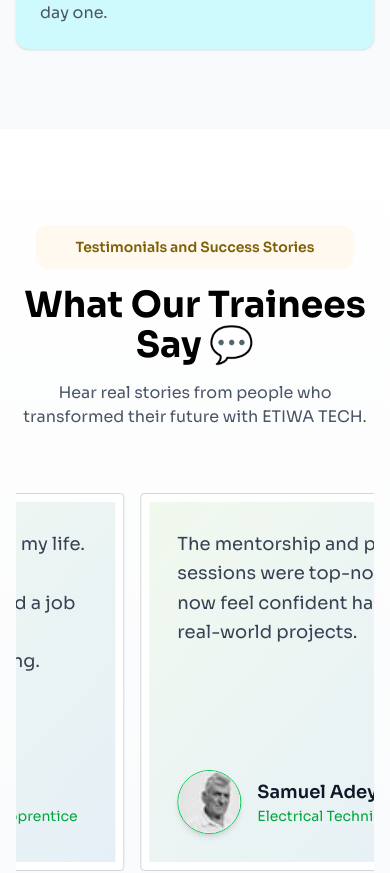
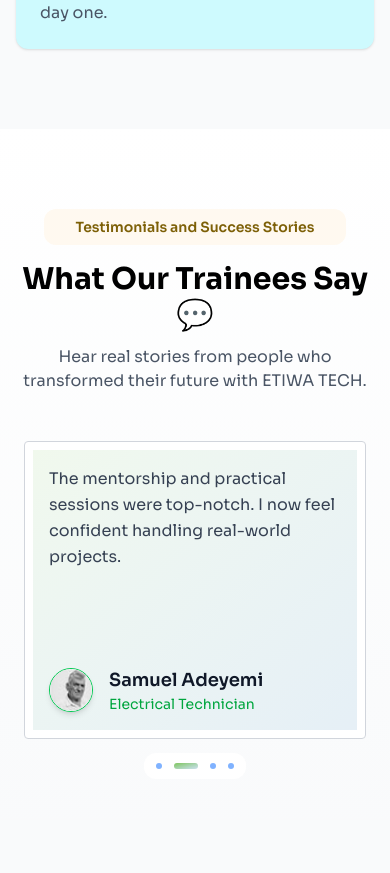
Before and after one commit to Olawoyin1/etiwa, a React (Vite) app: page / in a window 390 px wide. Shown: the part 6767-7640 px from the top of the page. Built offline with nearby package versions, Linux system fonts and the light colour scheme.

Commit message:
all done

```diff
--- a/src/components/TestimonialsSection.tsx
+++ b/src/components/TestimonialsSection.tsx
@@ -1,179 +1,9 @@
-
-// import React from "react";
-// import Slider from "react-slick";
-
-// interface Testimonial {
-//   id: number;
-//   name: string;
-//   role: string;
-//   quote: string;
-//   image: string;
-// }
-
-// const testimonials: Testimonial[] = [
-//   {
-//     id: 1,
-//     name: "Aisha Bello",
-//     role: "Construction Apprentice",
-//     quote:
-//       "ETIWA TECH changed my life. I gained hands-on experience and landed a job immediately after completing the training.",
-//     image: "../../Images/profile.png",
-//   },
-//   {
-//     id: 2,
-//     name: "Samuel Adeyemi",
-//     role: "Electrical Technician",
-//     quote:
-//       "The mentorship and practical sessions were top-notch. I now feel confident handling real-world projects.",
-//     image: "../../Images/test1.png",
-//   },
-//   {
-//     id: 3,
-//     name: "Grace Okafor",
-//     role: "HVAC Trainee",
-//     quote:
-//       "From zero knowledge to full employment — ETIWA TECH provided me with the tools and support to succeed.",
-//     image: "../../Images/profile.png",
-//   },
-//   {
-//     id: 4,
-//     name: "Chinedu Obi",
-//     role: "Solar PV Installer",
-//     quote:
-//       "The training opened doors for me in renewable energy. I'm now self-employed and running my own projects.",
-//     image: "../../Images/test2.png",
-//   },
-// ];
-
-// // ✅ Trick: duplicate array 3x for seamless loop
-// const infiniteTestimonials = [...testimonials, ...testimonials, ...testimonials];
-
-// const SmoothScrollTestimonials: React.FC = () => {
-//   //  const settings = {
 
 
-//   //   dots: false,
-//   //   infinite: true,
-//   //   slidesToShow: 2, // ✅ Desktop default
-//   //   slidesToScroll: 1,
-//   //   autoplay: true,
-//   //   autoplaySpeed: 0,
-//   //   speed: 9000,
-//   //   cssEase: "linear",
-//   //   pauseOnHover: true,
-//   //   arrows: false,
-//   //   swipe: true, // ✅ Enable swipe on mobile
-//   //    responsive: [
-//   //         {
-//   //           breakpoint: 1024, // Tablets
-//   //           settings: {
-//   //             slidesToShow: 2,
-//   //           }
-//   //         },
-//   //         {
-//   //           breakpoint: 768, // Mobile landscape
-//   //           settings: {
-//   //             slidesToShow: 1,
-//   //           }
-//   //         },
-//   //         {
-//   //           breakpoint: 480, // Mobile portrait
-//   //           settings: {
-//   //             slidesToShow: 1,
-//   //           }
-//   //         }
-//   //       ]
-//   // };
-
-
-//   const settings = {
-//         dots: true,
-//   infinite: true,
-//   autoplay: true,
-//     // autoplaySpeed: 0,
-//     // speed: 9000,
-//   slidesToShow: 2,
-//   slidesToScroll: 1,
-//   // autoplay: true,
-//   speed: 1500,
-//   autoplaySpeed: 3500,
-//   cssEase: "ease-in-out",
-//   arrows: false,
-//   centerMode: true,
-//   centerPadding: "0px",
-//         responsive: [
-//           {
-//             breakpoint: 1024, // Tablets
-//             settings: {
-//               slidesToShow: 2,
-//             }
-//           },
-//           {
-//             breakpoint: 768, // Mobile landscape
-//             settings: {
-//               slidesToShow: 1,
-//             }
-//           },
-//           {
-//             breakpoint: 480, // Mobile portrait
-//             settings: {
-//               slidesToShow: 1,
-//             }
-//           }
-//         ]
-//       };
-
-
-//   return (
-//     <section className="py-24 bg-gradient-to-b from-white to-gray-50">
-//       <div className="max-w-7xl mx-auto px-4 md:px-0">
-//         {/* Section Header */}
-//         <div className="text-center mb-16">
-//           <div className="inline-block mb-4 bg-[#FFF9F0] text-[#7D6007] text-sm font-semibold px-10 py-3 rounded-xl">
-//             Testimonials and Success Stories
-//           </div>
-//           <h2 className="text-4xl font-bold mb-4">What Our Trainees Say 💬</h2>
-//           <p className="text-gray-600 max-w-2xl mx-auto">
-//             Hear real stories from people who transformed their future with ETIWA TECH.
-//           </p>
-//         </div>
-
-//         {/* Slider */}
-//         <Slider {...settings}>
-//           {infiniteTestimonials.map((t, idx) => (
-//             <div key={`${t.id}-${idx}`} className="px-6">
-//               <div className="bg-white rounded border border-gray-300 p-2 hover:shadow transition-all duration-500">
-//                 <div className="bg-gradient-to-br from-[#70BF49]/10 to-[#0062A7]/10 h-90 p-7 flex flex-col justify-between">
-//                   <div>
-//                     <p className="text-gray-700 text-lg leading-relaxed mb-6">{t.quote}</p>
-//                   </div>
-//                   <div className="flex items-center gap-4 mt-6">
-//                     <img
-//                       src={t.image}
-//                       alt={t.name}
-//                       className="w-16 h-16 rounded-full object-cover border border-green-500 shadow-md"
-//                     />
-//                     <div>
-//                       <h4 className="text-lg font-semibold text-gray-900">{t.name}</h4>
-//                       <p className="text-green-600 text-sm">{t.role}</p>
-//                     </div>
-//                   </div>
-//                 </div>
-//               </div>
-//             </div>
-//           ))}
-//         </Slider>
-//       </div>
-//     </section>
-//   );
-// };
-
-// export default SmoothScrollTestimonials;
-
-
-
-import React from "react";
+// SmoothScrollTestimonials.tsx
+import React, { useLayoutEffect, useState } from "react";
 import Slider from "react-slick";
+import { motion } from "framer-motion";
 
 interface Testimonial {
   id: number;
@@ -184,7 +14,7 @@
 }
 
 const testimonials: Testimonial[] = [
-  {
+   {
     id: 1,
     name: "Aisha Bello",
     role: "Construction Apprentice",
@@ -219,66 +49,102 @@
 ];
 
 const SmoothScrollTestimonials: React.FC = () => {
-    const settings = {
-    dots: false,
+  // slidesToShow will be computed synchronously using useLayoutEffect
+  const [slidesToShow, setSlidesToShow] = useState<number>(3);
+  const [ready, setReady] = useState(false);
+    const [currentSlide, setCurrentSlide] = useState(0);
+
+  // compute slidesToShow based on width
+  const calcSlides = (w: number) => {
+    if (w >= 1024) return 3; // desktop
+    if (w >= 768) return 2; // tablet
+    return 1; // mobile
+  };
+
+  // useLayoutEffect so it runs before paint (prevents flash of wrong layout)
+  useLayoutEffect(() => {
+    const setInitial = () => {
+      const w = window.innerWidth;
+      setSlidesToShow(calcSlides(w));
+      setReady(true);
+    };
+
+    setInitial();
+
+    // use matchMedia listeners for better responsiveness to orientation changes
+    const mm1024 = window.matchMedia("(min-width: 1024px)");
+    const mm768 = window.matchMedia("(min-width: 768px)");
+
+    const handler = () => {
+      setSlidesToShow(calcSlides(window.innerWidth));
+    };
+
+    // modern addEventListener on MediaQueryList
+    if (mm1024.addEventListener) mm1024.addEventListener("change", handler);
+    else mm1024.addListener(handler);
+
+    if (mm768.addEventListener) mm768.addEventListener("change", handler);
+    else mm768.addListener(handler);
+
+    window.addEventListener("resize", handler);
+
+    return () => {
+      if (mm1024.removeEventListener) mm1024.removeEventListener("change", handler);
+      else mm1024.removeListener(handler);
+
+      if (mm768.removeEventListener) mm768.removeEventListener("change", handler);
+      else mm768.removeListener(handler);
+
+      window.removeEventListener("resize", handler);
+    };
+    // empty deps - run once
+    // eslint-disable-next-line react-hooks/exhaustive-deps
+  }, []);
+
+  // only render slider after initial measurement (avoids incorrect initial slides)
+  if (!ready) return null;
+
+  const settings = {
+    // dots: true,
     infinite: true,
-    slidesToShow: 2,
+    slidesToShow,
     slidesToScroll: 1,
     autoplay: true,
-    speed: 4000,
-    autoplaySpeed: 4000,
-    cssEase: "linear",
-    responsive: [
-  {
-    breakpoint: 1024,
-    settings: {
-      slidesToShow: 2,
-      slidesToScroll: 2,
-      infinite: true,
-      dots: true,
-      arrows: false,
-    },
-  },
-  {
-    breakpoint: 480,
-    settings: {
-      slidesToShow: 1,
-      slidesToScroll: 1,
-      arrows: false,
-      centerPadding: "0px", // Add this line to remove centerPadding for smallest screens
-    },
-  },
-],
+    autoplaySpeed: 3500,
+    speed: 800,
+    cssEase: "ease-in-out",
+    arrows: false,
+    swipeToSlide: true,
+    afterChange: (index: number) => setCurrentSlide(index),
+    beforeChange: (_: number, newIndex: number) => setCurrentSlide(newIndex),
+    responsive: [], // not needed because slidesToShow is dynamic
   };
 
   return (
-    <section className="py-24 bg-gradient-to-b from-white to-gray-50">
-      <div className="max-w-7xl mx-auto px-4 md:px-0">
-        {/* Section Header */}
-        <div className="text-center mb-16">
-          <div className="inline-block mb-4 bg-[#FFF9F0] text-[#7D6007] text-sm font-semibold px-10 py-3 rounded-xl">
+    <section className="py-20 bg-gradient-to-b from-white to-gray-50">
+      <div className="relative max-w-7xl mx-auto px-4 md:px-0">
+        <div className="text-center mb-12">
+          <div className="inline-block mb-4 bg-[#FFF9F0] text-[#7D6007] text-sm font-semibold px-8 py-2 rounded-xl">
             Testimonials and Success Stories
           </div>
-          <h2 className="text-4xl font-bold mb-4">What Our Trainees Say 💬</h2>
-          <p className="text-gray-600 max-w-2xl mx-auto">
-            Hear real stories from people who transformed their future with ETIWA TECH.
-          </p>
+          <h2 className="text-3xl md:text-4xl font-bold mb-3">What Our Trainees Say 💬</h2>
+          <p className="text-gray-600 max-w-2xl mx-auto">Hear real stories from people who transformed their future with ETIWA TECH.</p>
         </div>
 
-        {/* Slider */}
-        <Slider {...settings}>
+        {/* key={slidesToShow} forces react-slick to remount when slidesToShow changes */}
+        <Slider key={slidesToShow} {...settings}>
           {testimonials.map((t) => (
-            <div key={`${t.id}`} className="px-2 md:px-6">
+            <div key={`${t.id}`} className="px-2 md:px-4">
               <div className="bg-white rounded border border-gray-300 p-2 hover:shadow transition-all duration-500">
-                <div className="bg-gradient-to-br from-[#70BF49]/10 to-[#0062A7]/10 h-90 p-7 flex flex-col justify-between">
+                <div className="bg-gradient-to-br from-[#70BF49]/10 to-[#0062A7]/10 h-70 p-4 md:p-7 flex flex-col justify-between">
                   <div>
-                    <p className="text-gray-700 text-lg leading-relaxed mb-6">{t.quote}</p>
+                    <p className="text-gray-700 text leading-relaxed mb-6">{t.quote}</p>
                   </div>
                   <div className="flex items-center gap-4 mt-6">
                     <img
                       src={t.image}
                       alt={t.name}
-                      className="w-16 h-16 rounded-full object-cover border border-green-500 shadow-md"
+                      className="w-11 h-11 rounded-full object-cover border border-green-500 shadow-md"
                     />
                     <div>
                       <h4 className="text-lg font-semibold text-gray-900">{t.name}</h4>
@@ -290,7 +156,37 @@
             </div>
           ))}
         </Slider>
+
+
+
+        <div className="absolute bg-white p-[10px] rounded-xl px-3 -bottom-10 left-1/2 transform -translate-x-1/2 z-30 flex items-center gap-3">
+                {testimonials.map((_, index) => {
+                  const isActive = index === currentSlide;
+                  return (
+                    <motion.div
+                      key={index}
+                      className={`h-[6px] ${
+                        isActive
+                          ? "w-[24px] bg-gradient-to-br from-[#70BF49]/90 to-[#0062A7]/20  rounded-full"
+                          : "w-[6px] bg-blue-500 rounded-full"
+                      }`}
+                      animate={{
+                        width: isActive ? 24 : 6,
+                        height: 6,
+                        opacity: isActive ? 1 : 0.6,
+                      }}
+                      transition={{
+                        type: "spring",
+                        stiffness: 260,
+                        damping: 20,
+                      }}
+                    />
+                  );
+                })}
+            </div>
       </div>
+
+
     </section>
   );
 };
```
